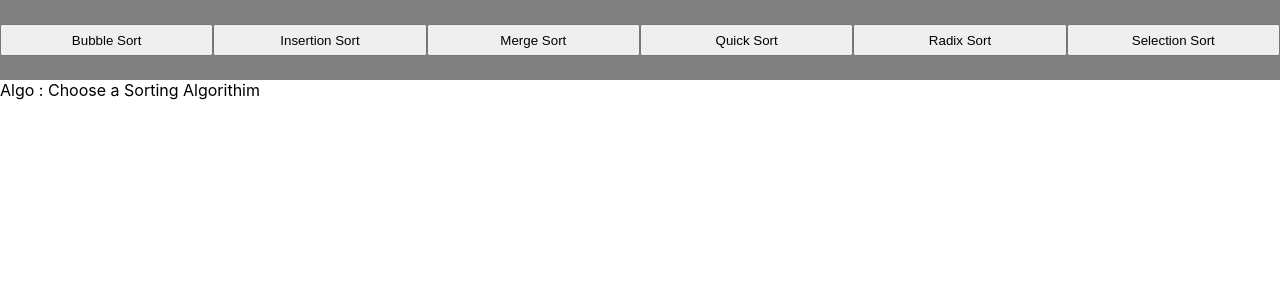
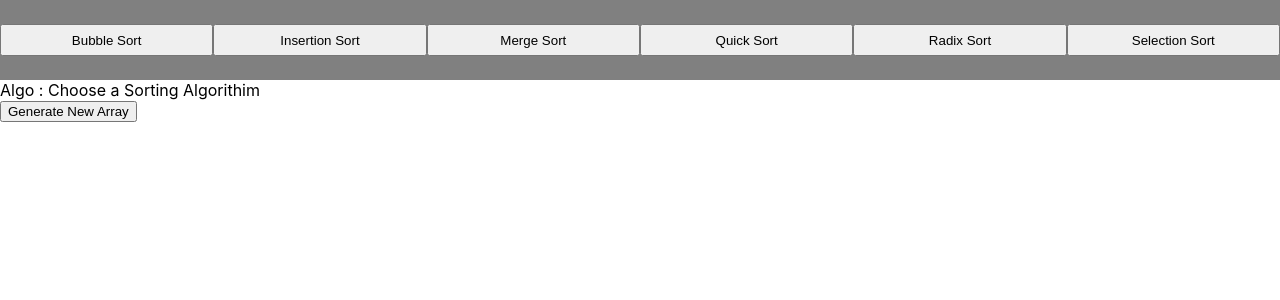
Before and after one commit to PhurbaSherpa/Visuo, a React (Create React App) app: page / in a window 1280 px wide. Shown: the top 300 px of the page. Built offline with nearby package versions, Linux system fonts and the light colour scheme.

Commit message:
added button to generate new array

```diff
--- a/src/App.js
+++ b/src/App.js
@@ -8,7 +8,7 @@ export default function App() {
   return (
     <div>
       <AlgoBar setAlgo={setAlgo} />
-      <div>Algo : {`${algo}`}</div>
+      <div>Algo : {algo}</div>
       <Graph />
     </div>
   );
--- a/src/Graph.js
+++ b/src/Graph.js
@@ -1,6 +1,29 @@
-import React from "react";
+import React, { useState } from "react";
 import Bar from "./Bar";
 
 export default function Graph() {
-  return <div></div>;
+  const [arr, setArr] = useState([]);
+
+  return (
+    <div>
+      <button
+        onClick={() => {
+          let arr = new Array(15).fill(0).map(function(n) {
+            return Math.floor(Math.random() * (100 - 1) + 1);
+          });
+          setArr(arr);
+        }}
+        type="button"
+      >
+        Generate New Array
+      </button>
+      {arr.map((value, index) => {
+        return (
+          <div class="bar" key={index}>
+            {value}
+          </div>
+        );
+      })}
+    </div>
+  );
 }
```
